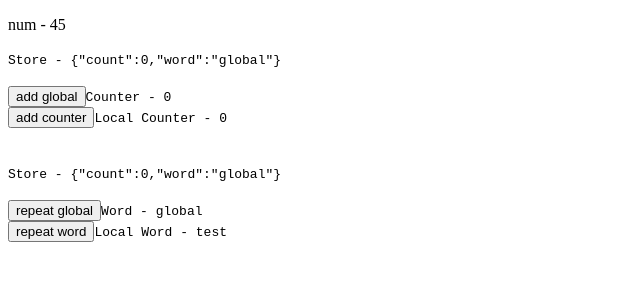
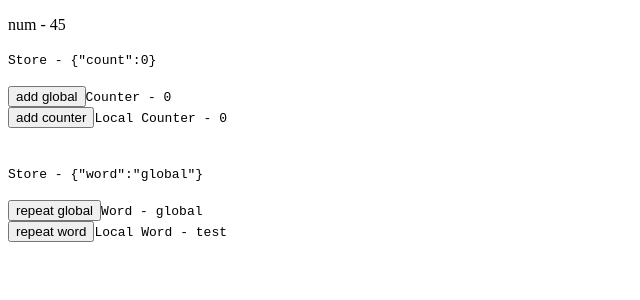
Before and after one commit to walze/flux-context-hooks-example, a React (Vite) app: page / in a window 1280 px wide. Shown: the top 300 px of the page, without its empty margins (0-640 px from the left). Built offline with nearby package versions, Linux system fonts and the light colour scheme.

Commit message:
finished adding memos

```diff
--- a/package.json
+++ b/package.json
@@ -4,13 +4,15 @@
   "description": "",
   "main": "index.js",
   "dependencies": {
-    "eventemitter3": "^3.1.2",
+    "memoize-one": "^5.0.4",
     "parcel-bundler": "^1.12.3",
     "react": "^16.8.6",
     "react-dom": "^16.8.6"
   },
   "devDependencies": {
-    "@types/react": "^16.8.19",
+    "@types/react": "^16.8.20",
+    "@types/react-dom": "^16.8.4",
+    "@typescript-eslint/eslint-plugin": "^1.10.2",
     "@typescript-eslint/parser": "^1.10.2",
     "eslint": "^5.16.0",
     "eslint-config-airbnb": "^17.1.0",
--- a/src/Counter.jsx
+++ b/src/Counter.jsx
@@ -17,7 +17,8 @@ const counter = (props) => {
 
   const storeJSON = JSON.stringify(store)
 
-  console.log('counter rendered')
+  console.log('counter rendered', props)
+
 
   return (
     <>
@@ -44,6 +45,9 @@ const counter = (props) => {
 
 export const Counter = generalStore.connect(
   counter,
+  [
+    'count',
+  ],
 )
 
 
--- a/src/Repeater.jsx
+++ b/src/Repeater.jsx
@@ -18,7 +18,7 @@ const repeater = (props) => {
 
   const storeJSON = JSON.stringify(store)
 
-  console.log('repeater rendered')
+  console.log('repeater rendered', props)
 
   return (
     <>
@@ -42,7 +42,12 @@ const repeater = (props) => {
   );
 }
 
-export const Repeater = generalStore.connect(repeater)
+export const Repeater = generalStore.connect(
+  repeater,
+  [
+    'word',
+  ],
+)
 
 
 /**
--- a/src/generics/Store.tsx
+++ b/src/generics/Store.tsx
@@ -1,8 +1,8 @@
-import { useState, useEffect, FunctionComponent } from 'react'
+import React, { useState, useEffect, FunctionComponent, memo, useMemo } from 'react'
 
 import { EE } from '../EventEmitter';
 import { TYPES, PAYLOAD_TYPE } from '../Actions'
-import { ListenerFn } from 'eventemitter3';
+import { memoize } from '../helpers';
 
 export abstract class Store<S extends Object> {
   private _state: S
@@ -24,41 +24,61 @@ export abstract class Store<S extends Object> {
   }
 
 
-  public onChange = (cb: ListenerFn) => EE.on('store_change', cb)
+  public onChange = (cb: (store: S) => void) => EE.on('store_change', cb)
 
   public useFlux: () => [S, Store<S>["onChange"]] = () => [this.state, this.onChange]
 
 
-  public connect<P>(component: ConnectedFunctionComponent<P, { store: S }>) {
-    const [store, onChange] = this.useFlux()
+  public connect<P>(
+    component: FunctionComponent<P & { store: S }>,
+    listenedKeys: Array<keyof S>,
+  ) {
+    const MemoizedComponent = memo(component)
 
-    const newComponent: ConnectedFunctionComponent<P, { store?: S }> = (props: P) => {
-      const [state, setState] = useState(store);
+    const initObj = this._buildPartialFromKeys(this._state, listenedKeys)
+    const memoizedState = memoize(
+      () => initObj,
+      Object.values(initObj)
+    )
 
-      useEffect(() => onChange(setState), [])
+    const newComponent: FunctionComponent<P & { store?: S }> = (props: P) => {
+      const [state, setState] = useState(initObj);
 
-      const rendered = component({ ...props, store: state })
+      const onStoreChange = () => this.onChange((newStoreState => {
+        const intersect = this._buildPartialFromKeys(newStoreState, listenedKeys)
 
-      return rendered
+        const newState = memoizedState(
+          Object.values(intersect),
+          () => intersect,
+        )
+
+        setState(newState)
+      }))
+
+      useEffect(onStoreChange, [])
+
+      return <MemoizedComponent {...props} store={state as S} />
     }
+
 
     if (!newComponent.defaultProps)
       newComponent.defaultProps = {}
 
-    newComponent.defaultProps = { ...newComponent.defaultProps, store }
+    newComponent.defaultProps = {
+      ...newComponent.defaultProps,
+      store: listenedKeys
+    }
 
     return newComponent
   }
 
 
+  private _buildPartialFromKeys<T>(obj: T, keys: (keyof T)[]) {
+    return keys.reduce((partial, key) => ({ ...partial, [key]: obj[key] }), {} as Partial<T>);
+  }
+
   abstract _reduce(_: Action): S
 }
 
-// export interface ConnectedFunctionComponent<P, S> extends FunctionComponent<ConnectedStore<P, S>> {
-//   (props: ConnectedStore<P, S>): ReactElement
-//   defaultProps: Partial<ConnectedStore<P, S>> & { store: S }
-// }
-
-type ConnectedFunctionComponent<P, S> = FunctionComponent<P & S>
 export type ConnectedStore<P, S> = FunctionComponent<P & { store: S }>
 export type Action = { [K in TYPES]?: PAYLOAD_TYPE[K] }
--- a/src/helpers.js
+++ /dev/null
@@ -1,13 +0,0 @@
-/**
- * @template T
- * @param { T } obj
- */
-export const objectKeys = (obj) => {
-    const keys = []
-
-    for (const key in obj) if (obj.hasOwnProperty(key)) {
-        keys.push(key)
-    }
-
-    return keys
-}
--- /dev/null
+++ b/src/helpers.ts
@@ -0,0 +1,35 @@
+import { useState } from "react";
+
+export const objectKeys = <T>(obj: T & {}) => {
+  const keys = []
+
+  for (const key in obj) if (obj.hasOwnProperty(key)) {
+    keys.push(key)
+  }
+
+  return keys
+}
+
+export const objectEntries = <T>(obj: T) => Object.entries(obj) as Array<[keyof T, T[keyof T]]>
+
+export function useForceUpdate() {
+  const [value, set] = useState(true); //boolean state
+  return () => set(!value); // toggle the state to force render
+}
+
+export function memoize<T, S>(oldCb: () => S, arr: T[]) {
+  let oldVal = oldCb()
+  let oldArr = arr
+
+  return <C>(newArr: T[], newCb?: () => C) => {
+    const someIsDifferent = oldArr.some((v, i) => newArr[i] !== v)
+    const callback = newCb || oldCb
+
+    if (someIsDifferent) {
+      oldArr = newArr
+      return oldVal = callback() as S
+    }
+
+    return oldVal
+  }
+}
--- a/tsconfig.json
+++ b/tsconfig.json
@@ -1,8 +1,12 @@
 {
+  "exclude": [
+    "./dist",
+    "./tsc"
+  ],
   "compilerOptions": {
     /* Basic Options */
     "target": "esnext", /* Specify ECMAScript target version: 'ES3' (default), 'ES5', 'ES2015', 'ES2016', 'ES2017', 'ES2018', 'ES2019' or 'ESNEXT'. */
-    "module": "commonjs", /* Specify module code generation: 'none', 'commonjs', 'amd', 'system', 'umd', 'es2015', or 'ESNext'. */
+    "module": "esnext", /* Specify module code generation: 'none', 'commonjs', 'amd', 'system', 'umd', 'es2015', or 'ESNext'. */
     "lib": [
       "dom",
       "esnext"
```
Also changed, not shown: .eslintrc.json, src/index.jsx (line endings or trailing spaces), 2 other files (tests, documents, lock files or other folders).
